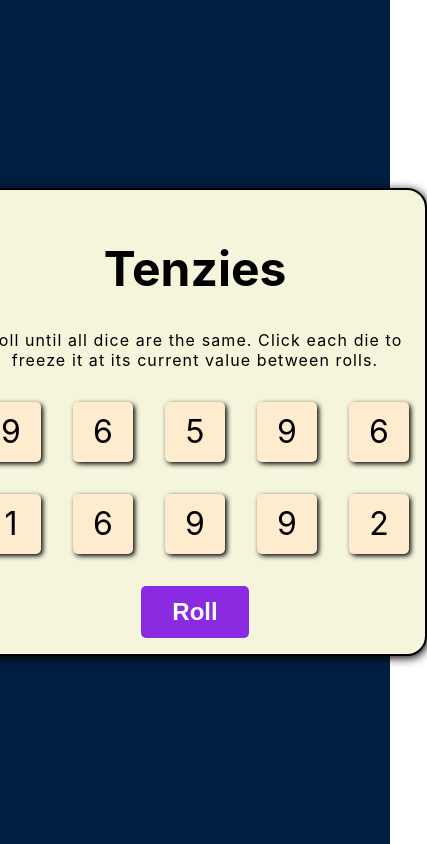
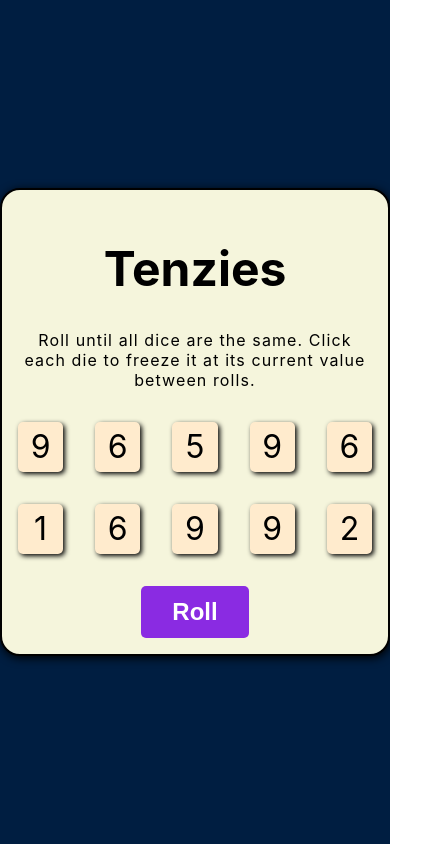
Before and after one commit to darshankharche/tenzies, a React (Create React App) app: page / in a window 390 px wide. Shown: the whole page, 427 px wide, since content can reach past the window. Built offline with nearby package versions, Linux system fonts and the light colour scheme.

Commit message:
handled for small screen

```diff
--- a/src/App.css
+++ b/src/App.css
@@ -15,7 +15,7 @@
   padding: 1em;
   background-color:beige;
   margin: auto;
-  width: 500px;
+  max-width: 500px;
   border: 2px solid black;
   border-radius: 20px;
   box-shadow: 1px 2px 10px black;
@@ -41,8 +41,8 @@
 .card{
   margin: 0 auto;
   font-size: 2em;
-  width: 60px;
-  height: 60px;
+  width: 100%;
+  height: 50px;
   background-color: blanchedalmond;
   border: 2px soild black;
   box-shadow: 2px 2px 5px black;
@@ -51,6 +51,7 @@
   align-items: center;
   justify-content: center;
   cursor: pointer;
+  user-select: none;
 }
 
 
```
